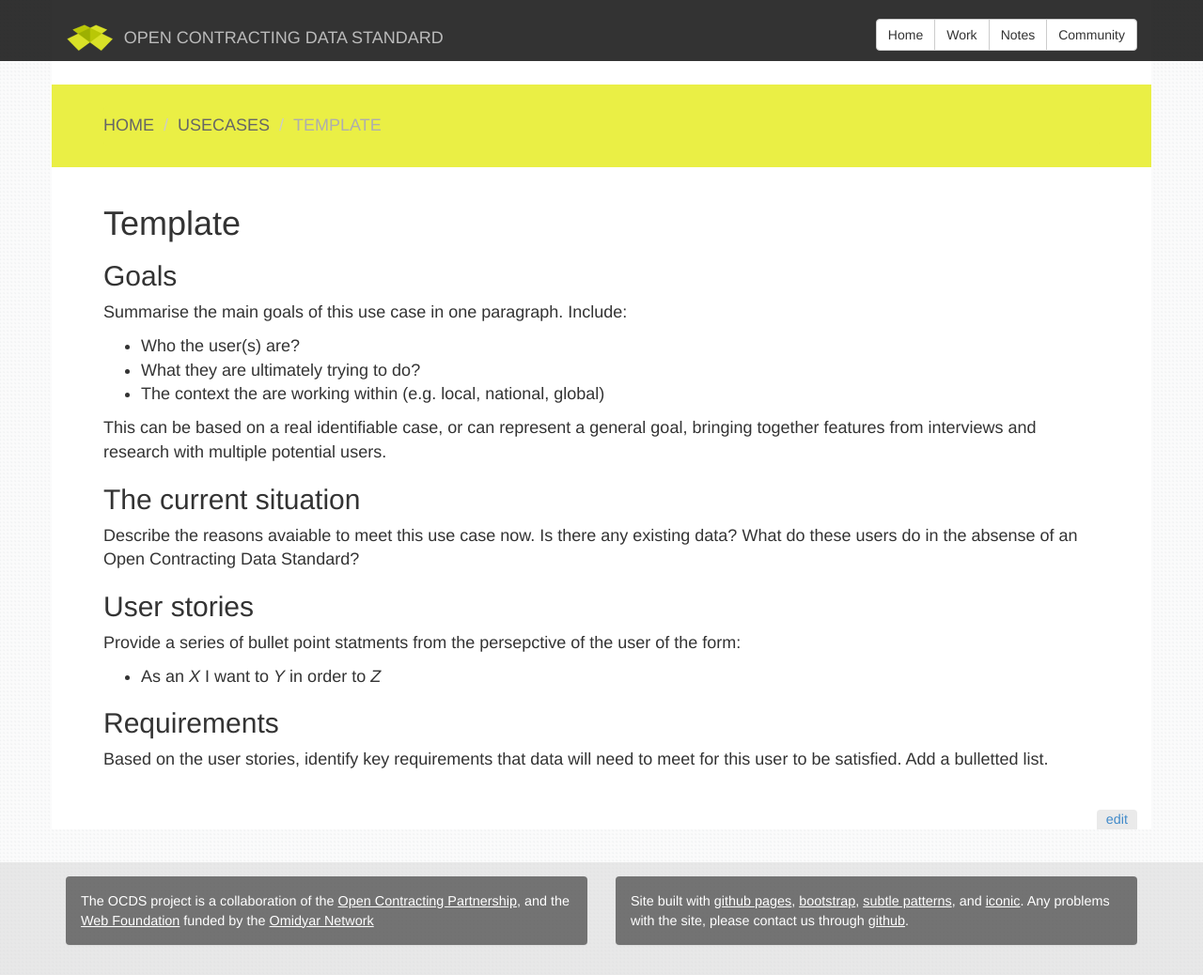
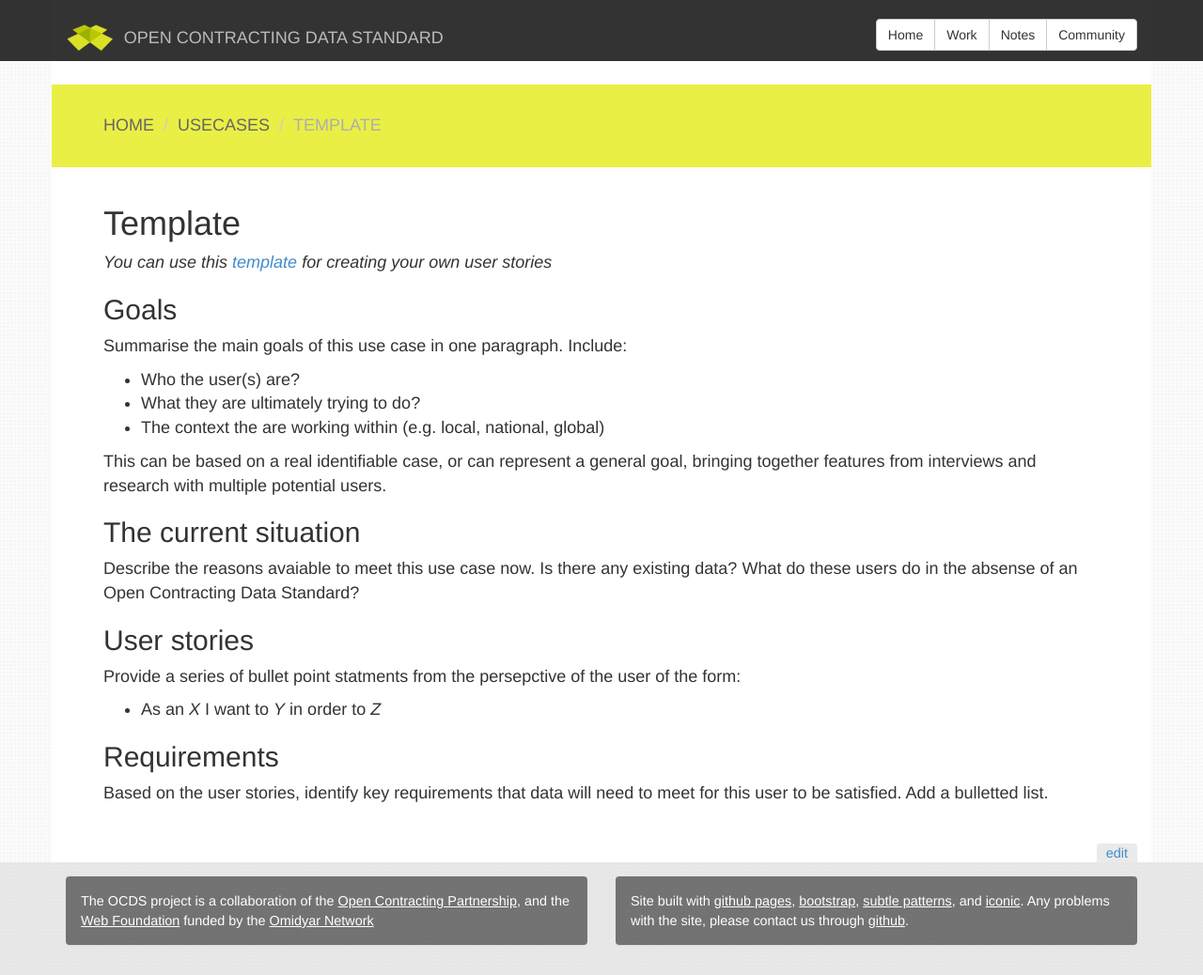
Before and after one commit to open-contracting/open-contracting.github.io, a Jekyll site: the page built from pages/usecases/template.md, in a window 1280 px wide and 1038 px high. Shown: the whole window at 94% size. Built offline with Jekyll 4.4.1, drawn with Linux system fonts in a browser that asks for light colours; nearby versions of some CDN libraries; Markdown is read by kramdown in place of the engine named in the settings.

Commit message:
Update template.md

```diff
--- a/pages/usecases/template.md
+++ b/pages/usecases/template.md
@@ -4,6 +4,8 @@ title: Template
 type: usecase
 status: template
 ---
+
+_You can use this [template](https://github.com/open-contracting/open-contracting.github.io/edit/master/pages/usecases/template.md) for creating your own user stories_
 
 ## Goals
 
```
